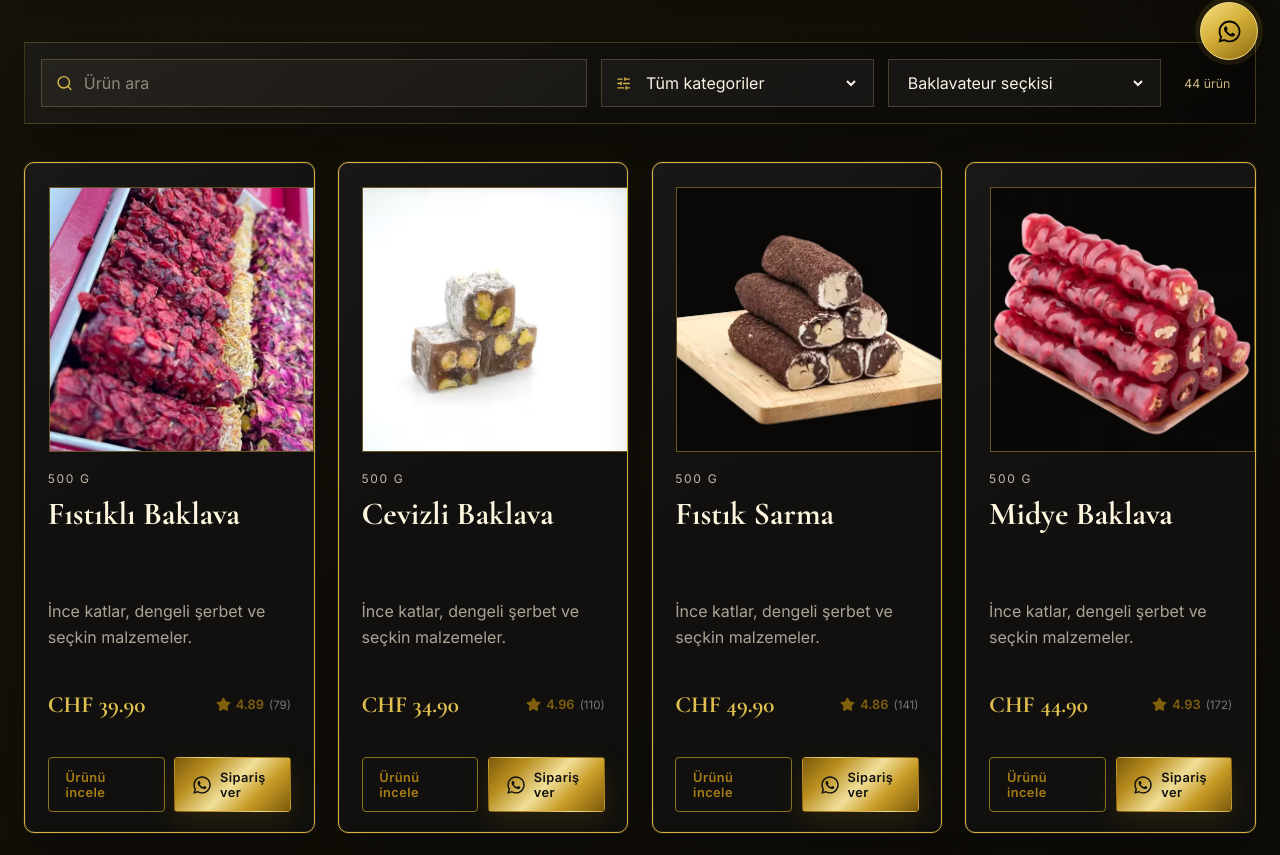
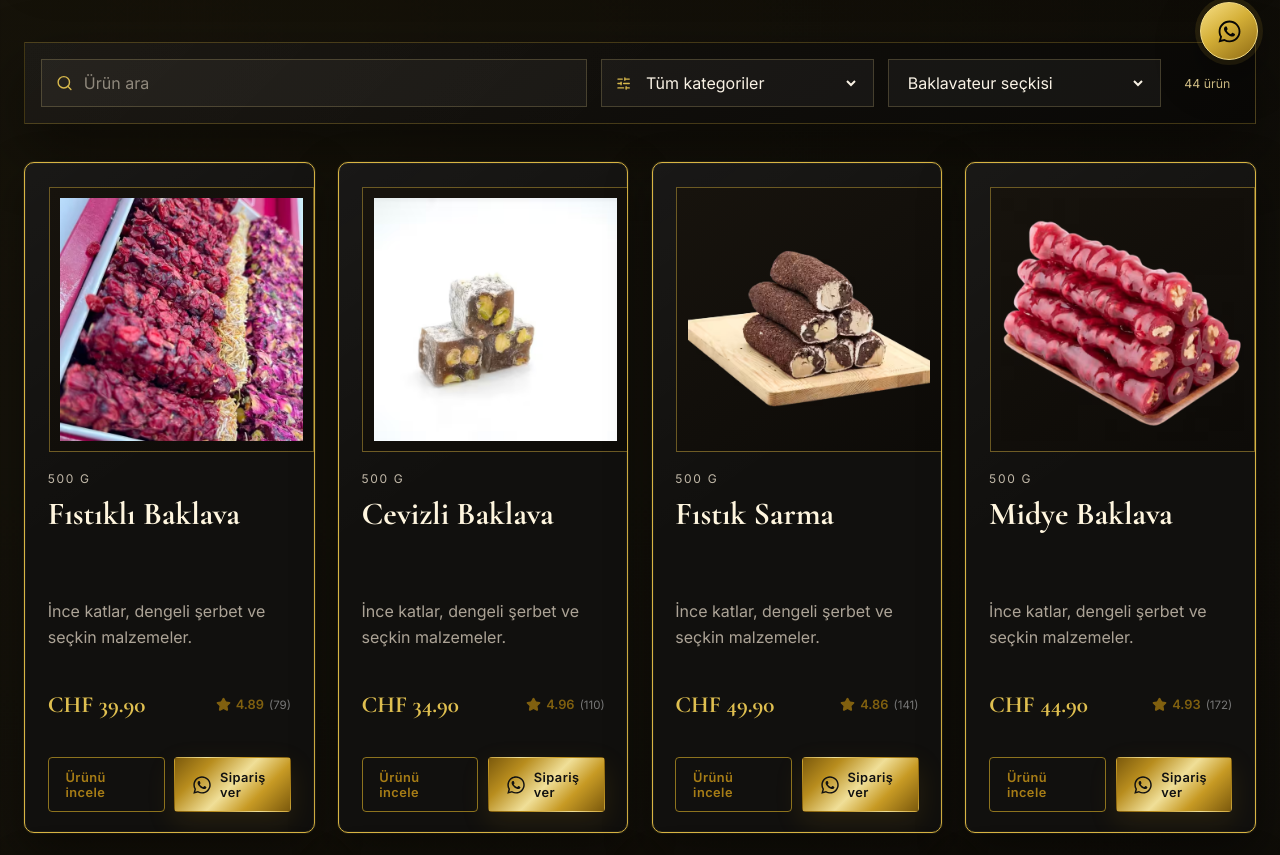
Before and after one commit to ErdemGOCEN/baklavateur, a React (Vite) app: page /tr/urunler in a window 1280 px wide. Shown: the part 718-1573 px from the top of the page. Built offline with nearby package versions, Linux system fonts and the light colour scheme.

Commit message:
genel değişikler

```diff
--- a/src/styles/premium-rebuild.css
+++ b/src/styles/premium-rebuild.css
@@ -2414,3 +2414,45 @@ body.mobile-nav-open{overflow:hidden;touch-action:none}
   .home-v2-category-grid { grid-template-columns: 1fr; }
   .home-v2-categories-heading h2 { font-size: clamp(2.6rem, 13vw, 4rem); }
 }
+
+/* v2.0.3 — dropdown visibility and true product-image centering */
+@media (min-width: 1051px) {
+  .header.metallic-header,
+  .header.metallic-header.header-scrolled,
+  .header.metallic-header.topbar-closed,
+  .header.metallic-header.header-scrolled.topbar-closed {
+    overflow: visible !important;
+  }
+  .header-inner,
+  .header .nav,
+  .header .nav-products-menu {
+    overflow: visible !important;
+  }
+  .nav-products-dropdown {
+    top: calc(100% + 2px) !important;
+    z-index: 30000 !important;
+  }
+}
+
+/* Catalogue images: center the complete photo inside a fixed square stage. */
+.luxury-product-grid .product-image-link {
+  display: grid !important;
+  place-items: center !important;
+  aspect-ratio: 1 / 1 !important;
+  padding: .65rem !important;
+  overflow: hidden !important;
+  background: linear-gradient(145deg, #17130d, #0d0b08) !important;
+}
+.luxury-product-grid .product-image-link img {
+  width: 100% !important;
+  height: 100% !important;
+  max-width: 100% !important;
+  max-height: 100% !important;
+  margin: 0 auto !important;
+  object-fit: contain !important;
+  object-position: 50% 50% !important;
+  transform: none !important;
+}
+.luxury-product-grid .product-card:hover .product-image-link img {
+  transform: none !important;
+}
```
Also changed, not shown: 1 other file (tests, documents, lock files or other folders).
